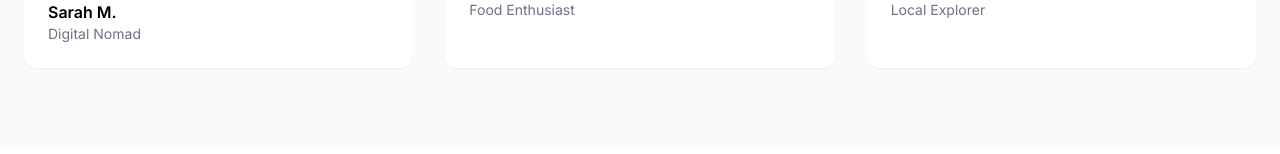
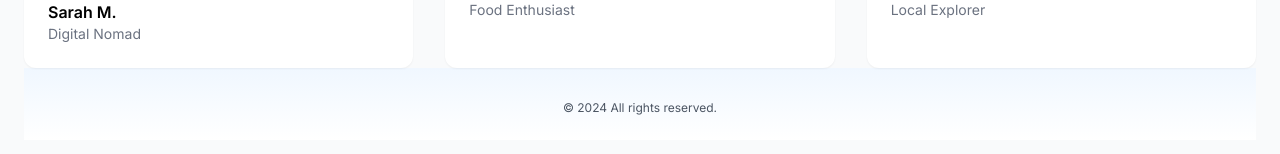
Before and after one commit to gibtang/show-near-me, a Next.js app: page / in a window 1280 px wide. Shown: the part 1296-1450 px from the top of the page. Built offline with nearby package versions, Linux system fonts and the light colour scheme.

Commit message:
Remove unused code and add footer component in Home page

```diff
--- a/src/app/chat/page.tsx
+++ b/src/app/chat/page.tsx
@@ -18,8 +18,6 @@ export default function Home() {
   const [waitingForAI, setWaitingForAI] = useState<boolean>(false);
   const [debugMode, setDebugMode] = useState<string | undefined>();
   const [geoResponse, setGeoResponse] = useState<string | null>(null);
-  const [latitude, setLatitude] = useState<number | null>(null);
-  // const [longitude, setLongitude] = useState<number | null>(null);
   const messagesEndRef = useRef<HTMLDivElement>(null);
 
   useEffect(() => {
@@ -30,29 +28,11 @@ export default function Home() {
   useEffect(() => {
     const fetchGeoData = async () => {
       try {
-        // Get user's current location
-        // if (navigator.geolocation) {
-        //   navigator.geolocation.getCurrentPosition(
-        //     (position) => {
-        //       setLatitude(position.coords.latitude);
-        //       setLongitude(position.coords.longitude);
-        //       // console.log('Latitude:', position.coords.latitude);
-        //       // console.log('Longitude:', position.coords.longitude);
-        //     },
-        //     (error) => {
-        //       console.error('Error getting location:', error);
-        //     }
-        //   );
-        // } else {
-        //   console.error('Geolocation is not supported by this browser.');
-        // }
-
         const response = await fetch('/api/geo', {
-          method: 'GET', // Explicitly using HTTP GET
+          method: 'GET',
         });
         const data = await response.json();
-        console.log('geo data:', data);
-        setGeoResponse(data.location.country); // Assuming the response has a 'message' field
+        setGeoResponse(data.location.country);
       } catch (error) {
         console.error('Error fetching geo data:', error);
       }
@@ -74,7 +54,6 @@ export default function Home() {
     },
     body: {
       debug: debugMode,
-      // coordinates: {lat: latitude, long: longitude}
     }
   });
 
@@ -97,16 +76,15 @@ export default function Home() {
         description="Ask me about your credit card and miles questions"
       />
       <NavBar />
-      <main className="container mx-auto px-4 py-8">
+      <main className="max-w-7xl mx-auto px-6 py-20">
         <header className="mb-8">
           <div className="text-center space-y-4">
-            <h1 className="text-4xl font-bold bg-gradient-to-r from-blue-600 to-indigo-600 bg-clip-text text-transparent">
+            <h1 className="text-4xl font-bold text-gray-900">
               Find Near Me
-            {' '}
-            {geoResponse && <span>{geoResponse}</span>}
+              {geoResponse && <span>{geoResponse}</span>}
             </h1>
             <div className="text-lg text-gray-700 max-w-2xl mx-auto">
-              Just key in what you want to discover and we will surface places for you within 2 kilometers. You must share your location to get optimal results
+              Just key in what you want to discover and we will surface places for you within 2 kilometers
             </div>
           </div>
         </header>
@@ -120,8 +98,6 @@ export default function Home() {
             )}
             {messages.length === 0 && (
               <div className="flex flex-col items-center justify-center h-full space-y-4 text-gray-500">
-                {/* <Image src="/miles.png" alt="Miles Logo" width={64} height={64} className="rounded-full shadow-lg" />
-                <p className="text-lg">Ask me anything about credit cards and airline miles!</p> */}
               </div>
             )}
             {messages.map((m, index) => (
--- a/src/app/component/footer.tsx
+++ b/src/app/component/footer.tsx
@@ -1,32 +1,15 @@
 const Footer: React.FC = () => {
     return (
-      <footer className="py-6 mt-auto">
-        {/* <div className="container mx-auto px-6">
+      <footer className="py-6 mt-auto bg-gradient-to-b from-blue-50 to-white text-gray-900">
+        <div className="container mx-auto px-6">
           <div className="flex justify-center items-center space-x-4 text-sm">
-            <a
-              href="https://form.jotform.com/242924826608464"
-              target="_blank"
-              rel="noopener noreferrer"
-              className="text-gray-600 hover:text-blue-600 transition duration-300 ease-in-out font-medium"
-            >
-              Send us any feedback
-            </a>
-            <span className="text-gray-300">|</span>
-            <a
-              href="/faq"
-              target="_blank"
-              rel="noopener noreferrer"
-              className="text-gray-600 hover:text-blue-600 transition duration-300 ease-in-out font-medium"
-            >
-              FAQs
-            </a>
           </div>
-          <div className="mt-2 text-center text-xs text-gray-400">
-            © {new Date().getFullYear()} Ask Miles. All rights reserved.
+          <div className="mt-2 text-center text-xs text-gray-600">
+            © {new Date().getFullYear()} All rights reserved.
           </div>
-        </div> */}
+        </div>
       </footer>
     );
-  };
+};
 
-  export default Footer;
+export default Footer;
--- a/src/app/page.tsx
+++ b/src/app/page.tsx
@@ -3,6 +3,7 @@ import React from 'react';
 import { Globe, MapPin, MessageSquare, ArrowRight } from 'lucide-react';
 import { useRouter } from 'next/navigation'; // Updated import
 import Navbar from './component/navbar'; // Using a relative path from the src directory
+import Footer from './component/footer';
 
 const Homepage = () => {
   const router = useRouter();
@@ -123,6 +124,7 @@ const Homepage = () => {
               <p className="text-sm text-gray-500">Local Explorer</p>
             </div>
           </div>
+          <Footer /> {/* Adding the Footer component */}
         </div>
       </div>
     </div>
```
